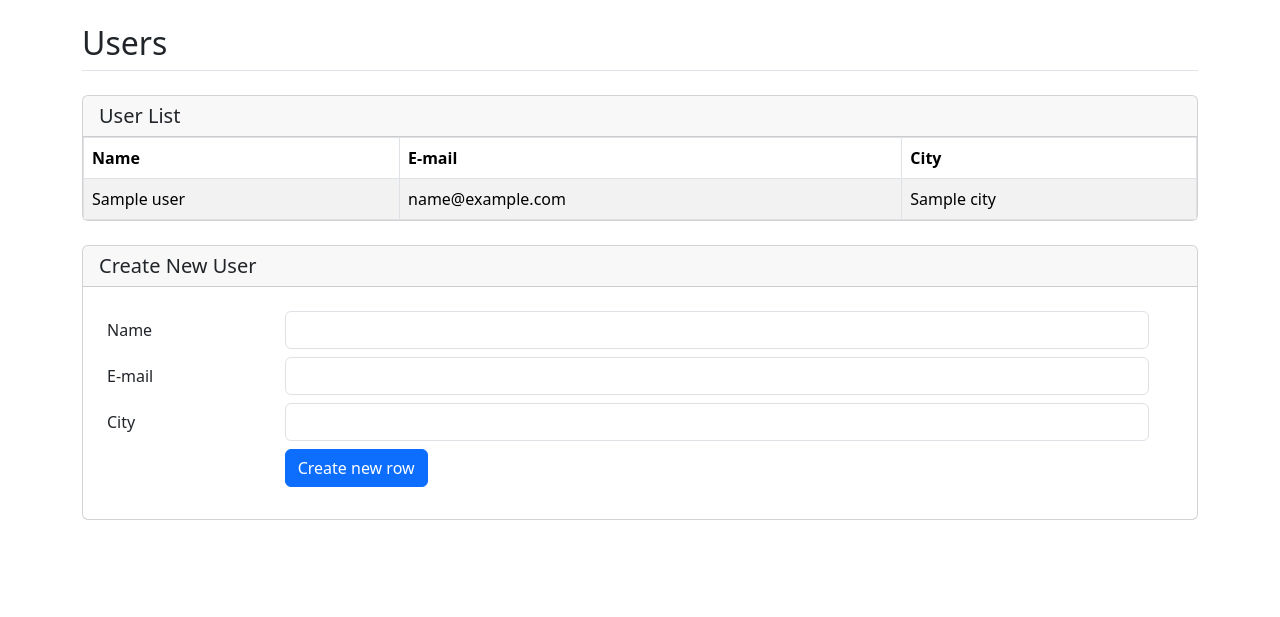
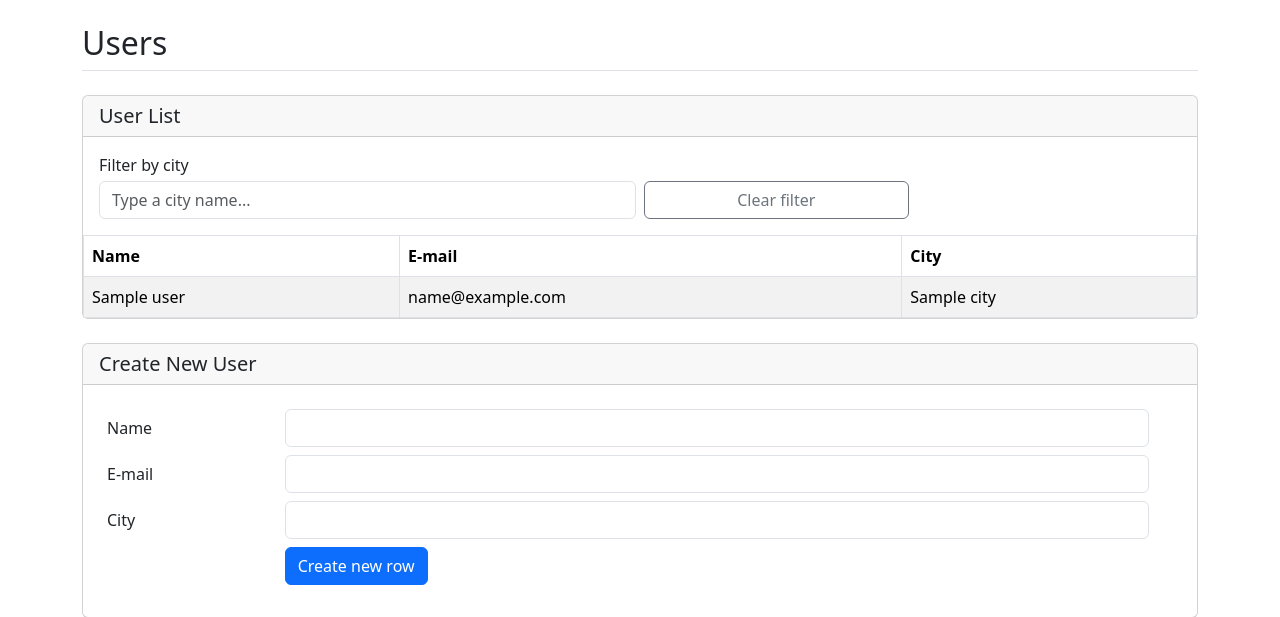
Before and after one commit to SantiMNV/bs-test-project, a PHP site: template views/index.php in a window 1280 px wide. Shown: the part 51-668 px from the top of the page. Run offline with PHP 8.4, Linux system fonts and the light colour scheme; the template is opened without the code that fills it: most values are stand-ins (such as "Sample title", 1, 10 or a date in 2020); data that the repository does not hold is empty.

Commit message:
Implement city search functionality and refactor scripts
- Added a search input and clear button in index.php to filter users by city.
- Implemented real-time filtering in application.js, allowing users to see results as they type.
- Moved inline scripts from index.php to application.js for better organization and CSP compatibility.
- Updated TODO.md to reflect completion of the city search feature.

```diff
--- /dev/null
+++ b/js/application.js
@@ -0,0 +1,75 @@
+(function () {
+  'use strict';
+
+  function initFormValidation() {
+    var forms = document.querySelectorAll('.needs-validation');
+
+    Array.prototype.slice.call(forms).forEach(function (form) {
+      form.addEventListener('submit', function (event) {
+        if (!form.checkValidity()) {
+          event.preventDefault();
+          event.stopPropagation();
+        }
+
+        form.classList.add('was-validated');
+      }, false);
+    });
+  }
+
+  function normalize(value) {
+    return String(value || '').trim().toLowerCase();
+  }
+
+  function initCitySearch() {
+    var input = document.getElementById('citySearch');
+    var clearButton = document.getElementById('clearCitySearch');
+    var tableBody = document.getElementById('userTableBody');
+    var noResultsRow = document.getElementById('cityFilterNoResults');
+
+    if (!input || !tableBody) {
+      return;
+    }
+
+    var rows = Array.prototype.slice.call(tableBody.querySelectorAll('tr[data-city]'));
+
+    function applyFilter() {
+      var query = normalize(input.value);
+      var visibleCount = 0;
+
+      rows.forEach(function (row) {
+        var city = normalize(row.getAttribute('data-city'));
+        var isVisible = query === '' || city.indexOf(query) !== -1;
+
+        row.style.display = isVisible ? '' : 'none';
+        if (isVisible) {
+          visibleCount += 1;
+        }
+      });
+
+      if (noResultsRow) {
+        noResultsRow.style.display = query !== '' && visibleCount === 0 ? '' : 'none';
+      }
+    }
+
+    input.addEventListener('input', applyFilter);
+
+    if (clearButton) {
+      clearButton.addEventListener('click', function () {
+        input.value = '';
+        input.focus();
+        applyFilter();
+      });
+    }
+  }
+
+  function init() {
+    initFormValidation();
+    initCitySearch();
+  }
+
+  if (document.readyState === 'loading') {
+    document.addEventListener('DOMContentLoaded', init);
+  } else {
+    init();
+  }
+})();
--- a/views/index.php
+++ b/views/index.php
@@ -5,6 +5,25 @@
 <div class="card mb-4">
   <div class="card-header">
     <h2 class="h5 mb-0">User List</h2>
+  </div>
+  <div class="card-body pb-0">
+    <div class="row g-2 align-items-center mb-3">
+      <div class="col-sm-8 col-md-6">
+        <label for="citySearch" class="form-label mb-1">Filter by city</label>
+        <input
+          type="search"
+          id="citySearch"
+          class="form-control"
+          placeholder="Type a city name..."
+          aria-describedby="citySearchHelp"
+          autocomplete="off"
+        >
+      </div>
+      <div class="col-sm-4 col-md-3">
+        <label class="form-label d-none d-sm-block mb-1">&nbsp;</label>
+        <button type="button" id="clearCitySearch" class="btn btn-outline-secondary w-100">Clear filter</button>
+      </div>
+    </div>
   </div>
   <div class="table-responsive">
     <table class="table table-striped table-bordered table-hover mb-0">
@@ -15,14 +34,17 @@
           <th>City</th>
         </tr>
       </thead>
-      <tbody>
+      <tbody id="userTableBody">
         <?php foreach ($users as $user) { ?>
-        <tr>
+        <tr data-city="<?= htmlspecialchars($user->getCity(), ENT_QUOTES | ENT_SUBSTITUTE, 'UTF-8') ?>">
           <td><?= htmlspecialchars($user->getName(), ENT_QUOTES | ENT_SUBSTITUTE, 'UTF-8') ?></td>
           <td><?= htmlspecialchars($user->getEmail(), ENT_QUOTES | ENT_SUBSTITUTE, 'UTF-8') ?></td>
           <td><?= htmlspecialchars($user->getCity(), ENT_QUOTES | ENT_SUBSTITUTE, 'UTF-8') ?></td>
         </tr>
         <?php } ?>
+        <tr id="cityFilterNoResults" style="display: none;">
+          <td colspan="3" class="text-center text-muted">No users match this city filter.</td>
+        </tr>
       </tbody>
     </table>
   </div>
@@ -79,20 +101,3 @@
     </form>
   </div>
 </div>
-
-<script>
-(function () {
-  var forms = document.querySelectorAll('.needs-validation');
-
-  Array.prototype.slice.call(forms).forEach(function (form) {
-    form.addEventListener('submit', function (event) {
-      if (!form.checkValidity()) {
-        event.preventDefault();
-        event.stopPropagation();
-      }
-
-      form.classList.add('was-validated');
-    }, false);
-  });
-})();
-</script>
--- a/views/layout.php
+++ b/views/layout.php
@@ -14,6 +14,7 @@
 
     <script type="text/javascript" charset="utf-8" src="js/jquery.min.js"></script>
 	<script type="text/javascript" charset="utf-8" src="js/bootstrap.min.js"></script>
+	<script type="text/javascript" charset="utf-8" src="js/application.js" defer></script>
 
   </head>
   <body>
```
Also changed, not shown: TODO.md (+8 -1 lines).
